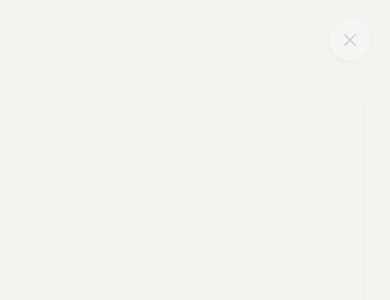
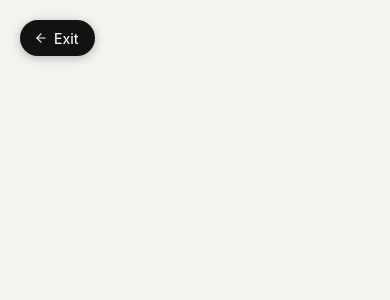
Before and after one commit to Rigatoni-Ron/Portfolio-3, a React (Vite) app: page / in a window 390 px wide. Both pictures are taken after a click on the element 195 px from the left and 481 px from the top of the page. Shown: the top 300 px of the page. Built offline with nearby package versions, Linux system fonts and the light colour scheme.

Commit message:
Exit buttons added to iframes, and hover effects added to frames. Backdrop filter removed for better performance on mobile devices.

```diff
--- a/src/App.jsx
+++ b/src/App.jsx
@@ -89,7 +89,7 @@ export default function App() {
         onClose={() => setSelectedId(null)}
         visible={iframesVisible}
       />
-      <EdgeBlur />
+      <EdgeBlur hidden={Boolean(selectedId)} />
     </div>
   );
 }
--- a/src/components/EdgeBlur.jsx
+++ b/src/components/EdgeBlur.jsx
@@ -1,5 +1,11 @@
 import styles from './EdgeBlur.module.css';
 
-export default function EdgeBlur() {
-  return <div className={styles.edge} aria-hidden />;
+export default function EdgeBlur({ hidden = false }) {
+  return (
+    <div
+      className={styles.edge}
+      aria-hidden
+      style={{ opacity: hidden ? 0 : 1 }}
+    />
+  );
 }
--- a/src/components/EdgeBlur.module.css
+++ b/src/components/EdgeBlur.module.css
@@ -5,6 +5,7 @@
   z-index: 80;
   backdrop-filter: blur(18px);
   -webkit-backdrop-filter: blur(18px);
+  transition: opacity 0.32s cubic-bezier(0.22, 1, 0.36, 1);
   mask-image:
     linear-gradient(to bottom, black 0, transparent 100px),
     linear-gradient(to top, black 0, transparent 100px),
--- a/src/components/IframeStage.jsx
+++ b/src/components/IframeStage.jsx
@@ -15,6 +15,57 @@ const morphTransition = {
 const visibilityTransition = { duration: 0.32, ease: [0.22, 1, 0.36, 1] };
 
 const liftSpring = { type: 'spring', stiffness: 420, damping: 22, mass: 0.5 };
+
+const LINE_INITIAL = 'M19 12H5';
+const LINE_LOOP = ['M19 12H5', 'M19 12H10', 'M19 12H5'];
+const HEAD_INITIAL = 'm12 19-7-7 7-7';
+const HEAD_LOOP = ['m12 19-7-7 7-7', 'm15.5 19-7-7 7-7', 'm12 19-7-7 7-7'];
+const arrowLoopTransition = { duration: 0.6, ease: 'easeInOut' };
+
+function ExitButton({ onClose }) {
+  const [hover, setHover] = useState(false);
+  return (
+    <motion.button
+      className={styles.close}
+      onClick={(e) => {
+        e.stopPropagation();
+        onClose();
+      }}
+      onMouseEnter={() => setHover(true)}
+      onMouseLeave={() => setHover(false)}
+      initial={{ opacity: 0, scale: 0.6 }}
+      animate={{ opacity: 1, scale: 1 }}
+      exit={{ opacity: 0, scale: 0.6 }}
+      transition={{ duration: 0.18, delay: 0.12 }}
+      aria-label="Exit project"
+    >
+      <svg
+        width="14"
+        height="14"
+        viewBox="0 0 24 24"
+        fill="none"
+        stroke="currentColor"
+        strokeWidth="2"
+        strokeLinecap="round"
+        strokeLinejoin="round"
+        aria-hidden
+        className={styles.closeIcon}
+      >
+        <motion.path
+          d={LINE_INITIAL}
+          animate={{ d: hover ? LINE_LOOP : LINE_INITIAL }}
+          transition={arrowLoopTransition}
+        />
+        <motion.path
+          d={HEAD_INITIAL}
+          animate={{ d: hover ? HEAD_LOOP : HEAD_INITIAL }}
+          transition={arrowLoopTransition}
+        />
+      </svg>
+      Exit
+    </motion.button>
+  );
+}
 
 function useViewport() {
   const [vp, setVp] = useState(() => ({
@@ -115,22 +166,7 @@ export default function IframeStage({ projects, rects, selectedId, onSelect, onC
             />
             <AnimatePresence>
               {isSelected && (
-                <motion.button
-                  className={styles.close}
-                  onClick={(e) => {
-                    e.stopPropagation();
-                    onClose();
-                  }}
-                  initial={{ opacity: 0, scale: 0.6 }}
-                  animate={{ opacity: 1, scale: 1 }}
-                  exit={{ opacity: 0, scale: 0.6 }}
-                  transition={{ duration: 0.18, delay: 0.12 }}
-                  aria-label="Close project"
-                >
-                  <svg width="18" height="18" viewBox="0 0 18 18" fill="none">
-                    <path d="M4 4 L14 14 M14 4 L4 14" stroke="currentColor" strokeWidth="1.6" strokeLinecap="round" />
-                  </svg>
-                </motion.button>
+                <ExitButton onClose={onClose} />
               )}
             </AnimatePresence>
           </motion.div>
--- a/src/components/IframeStage.module.css
+++ b/src/components/IframeStage.module.css
@@ -9,7 +9,6 @@
   position: fixed;
   inset: 0;
   background: rgba(20, 22, 26, 0.55);
-  backdrop-filter: blur(8px);
   z-index: 50;
   pointer-events: auto;
 }
@@ -44,21 +43,29 @@
 .close {
   position: absolute;
   top: 20px;
-  right: 20px;
-  width: 40px;
-  height: 40px;
-  border-radius: 50%;
-  background: rgba(255, 255, 255, 0.92);
-  backdrop-filter: blur(8px);
-  display: flex;
+  left: 20px;
+  height: 36px;
+  padding: 0 16px 0 14px;
+  border-radius: 999px;
+  background: #111111;
+  display: inline-flex;
   align-items: center;
-  justify-content: center;
-  color: var(--text-900);
-  box-shadow: 0 2px 8px rgba(0, 0, 0, 0.10);
+  gap: 6px;
+  font-family: var(--font-sans);
+  font-size: 14px;
+  font-weight: 500;
+  color: #f5f5f5;
+  box-shadow: 0 2px 10px rgba(0, 0, 0, 0.25);
   z-index: 2;
   cursor: pointer;
+  transition: background 0.18s ease, padding 0.32s cubic-bezier(0.22, 1, 0.36, 1);
 }
 
 .close:hover {
-  background: #fff;
+  background: #1f1f1f;
+  padding: 0 24px 0 22px;
 }
+
+.closeIcon {
+  flex-shrink: 0;
+}
```
